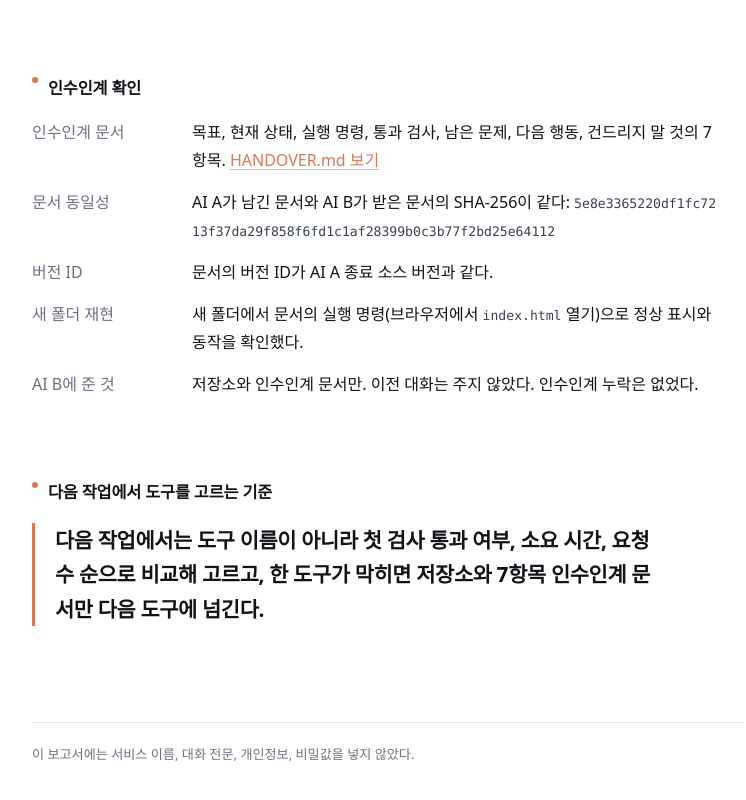
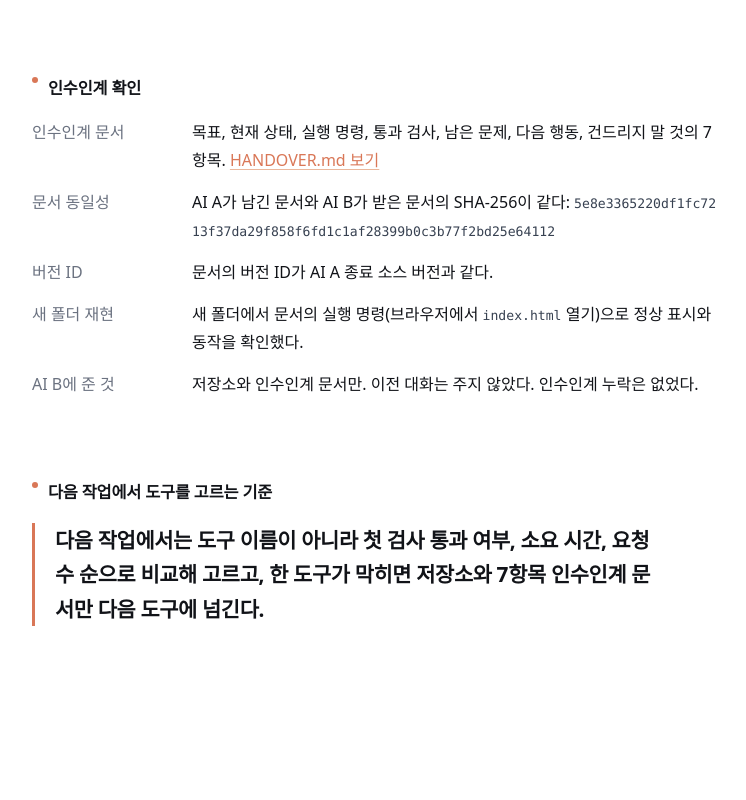
Before and after one commit to msk4905/sktaleph_msk4905-t05, a plain HTML site: page report/index.html in a window 1280 px wide. Shown: the part 2402-3202 px from the top of the page, without its empty margins (252-998 px from the left). After the commit the page ends 3124 px from the top, so only its background shows below. Drawn offline with Linux system fonts and the light colour scheme.

Commit message:
Update index.html

```diff
--- a/report/index.html
+++ b/report/index.html
@@ -162,7 +162,6 @@ footer{margin-top:96px;padding-top:20px;border-top:1px solid var(--line);font-si
 <h2>다음 작업에서 도구를 고르는 기준</h2>
 <blockquote>다음 작업에서는 도구 이름이 아니라 첫 검사 통과 여부, 소요 시간, 요청 수 순으로 비교해 고르고, 한 도구가 막히면 저장소와 7항목 인수인계 문서만 다음 도구에 넘긴다.</blockquote>
 
-<footer>이 보고서에는 서비스 이름, 대화 전문, 개인정보, 비밀값을 넣지 않았다.</footer>
 </main>
 </body>
 </html>
```
